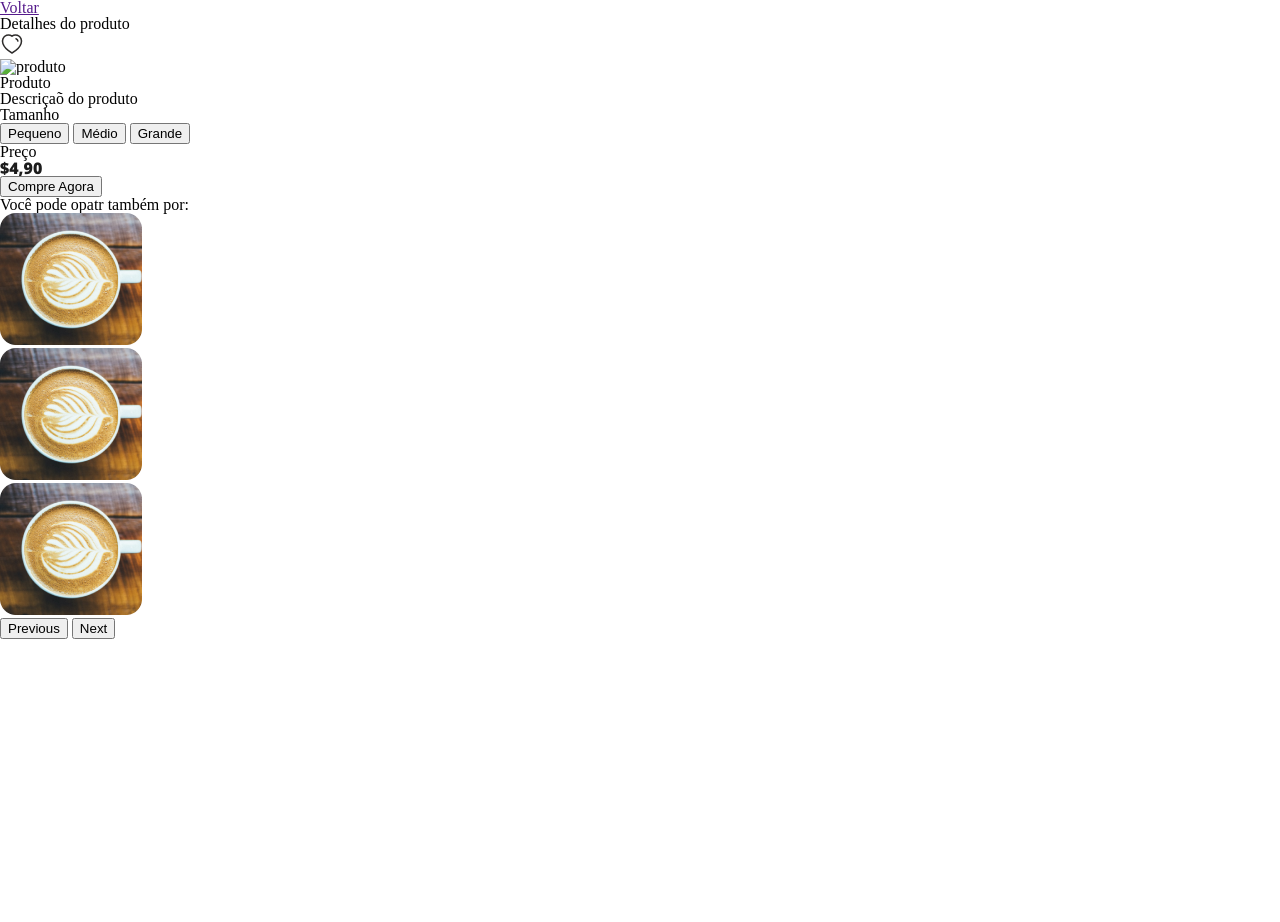
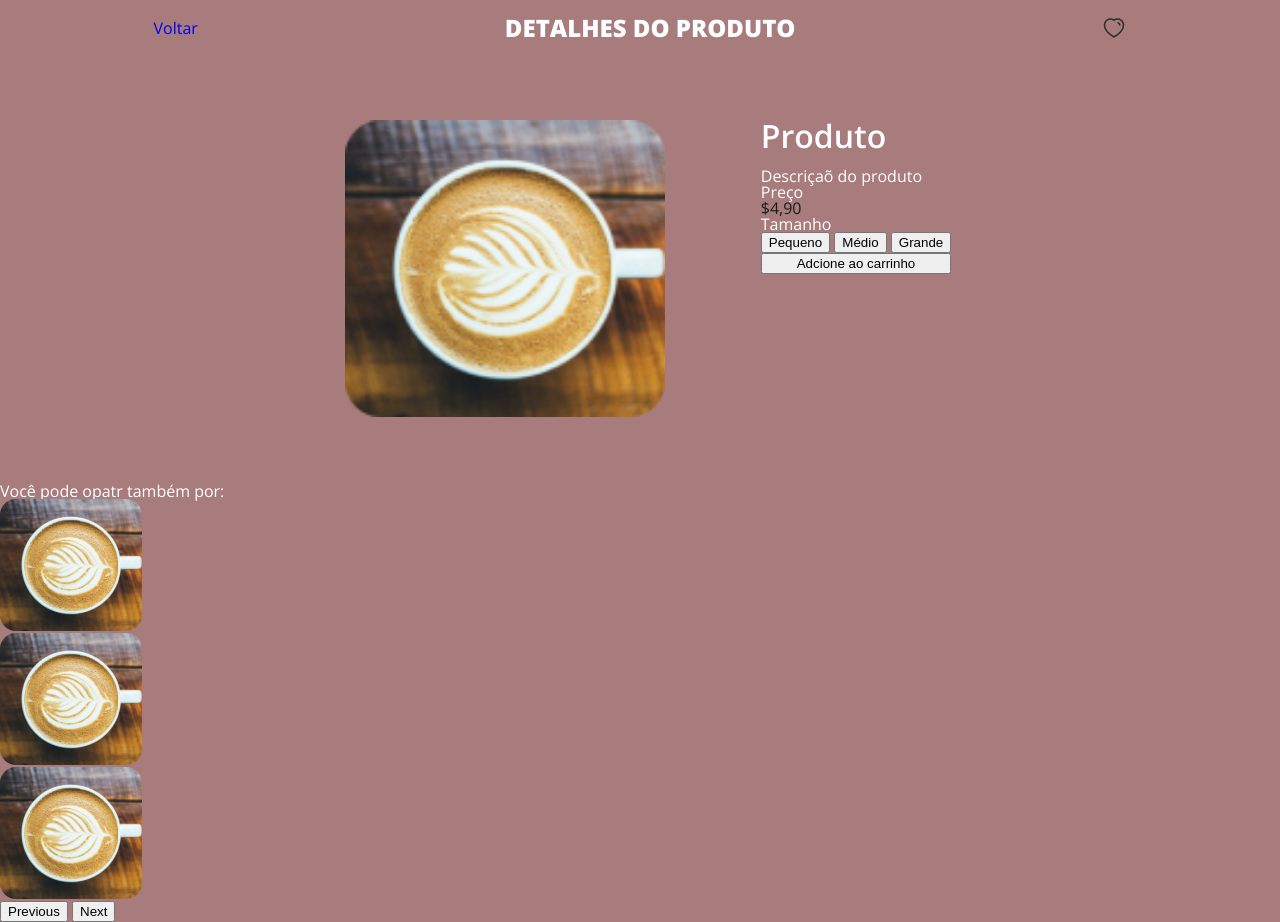
Before and after one commit to FelpsSantosx/Cappucino, a PHP site: page /produto.html in a window 1280 px wide. Before the commit the page ends 639 px from the top, so only its background shows below. Run offline with PHP 8.4, Linux system fonts and the light colour scheme; some libraries are stand-ins or nearby versions.

Commit message:
Produto Commit

```diff
--- /dev/null
+++ b/componentes_css/telaProduto/detalhe.css
@@ -0,0 +1,26 @@
+.tela__produto {
+    background-color: var( --fourth-color);
+    display: flex;
+    flex-direction: column;
+    gap: 3rem;
+    font-family: var(--font);
+    color: var(--font-color-ligth);
+
+}
+
+.tela__detalhe {
+    display: flex;
+    align-items: center;
+    justify-content: space-around;
+    padding: 1rem 0;
+}
+
+.tela__detalhe p {
+    font-size: 1.5rem;
+    font-weight: 800;
+    text-transform: uppercase;
+}
+
+.tela__detalhe a {
+    text-decoration: none;
+}
--- /dev/null
+++ b/componentes_css/telaProduto/sobreProduto.css
@@ -0,0 +1,32 @@
+.box__sobreProduto {
+    display: flex;
+    flex-direction: row;
+    justify-content: center;
+    gap: 5rem;
+    padding: 0 5rem;
+}
+
+.produto__imagem-descricao {
+    padding: 1rem;
+    text-align: center;
+}
+
+.produto__imagem-descricao img {
+    width: 40vh;
+}
+
+.produto__compre {
+    display: flex;
+    flex-direction: column;
+}
+
+.produto__compre h2 {
+    padding: 1rem 0;
+    font-size: 2rem;
+    font-weight: 600;
+}
+
+.produto__compre p {
+    font-size: 1rem;
+    font-weight: 400;
+}
--- a/produto.html
+++ b/produto.html
@@ -14,31 +14,46 @@
 <body>
 
   <main>
-        <section>
+
+    <section class="tela__produto">
+
+      <div class="tela__detalhe">
+        <a href="/">Voltar</a>
+        <p>Detalhes do produto</p>
+        <img src="assents/Heart.svg" alt="curtiu">
+      </div>
+
+      <div class="box__sobreProduto">
+
+        <div class="produto__imagem-descricao">
+          <img src="assents/Cappucino.png" alt="produto">
+        </div>
+
+        <div class="produto__compre">
+
           <div>
-                <a href="">Voltar</a>
-                <p>Detalhes do produto</p>
-                <a href=""><img src="assents/Heart.svg" alt=""></a>
-            </div>
-            <div>
-                <div>
-                    <img src="" alt="produto">
             <h2>Produto</h2>
             <p>Descriçaõ do produto</p>
+            <label for="preco">Preço</label>
+            <p class="preco"> $4,90</p>
           </div>
+
           <div>
             <h3>Tamanho</h3>
             <button>Pequeno</button>
             <button>Médio</button>
             <button>Grande</button>
           </div>
+
+          <button>Adcione ao carrinho</button>
+
+        </div>
+
+
+      </div>
+
       <div>
-                    <label for="preco">Preço</label>
-                    <p class="preco"> $4,90</p>
-                    <button> Compre Agora</button>
-                </div>
-            </div>
-            <div>
+
         <h1>Você pode opatr também por:</h1>
 
         <div id="carouselExample" class="carousel slide">
@@ -63,8 +78,11 @@
           </button>
 
         </div>
+
       </div>
+
     </section>
+
   </main>
 
 </body>
--- a/style.css
+++ b/style.css
@@ -7,6 +7,9 @@
 @import url('componentes_css/telaPrincipal/rodape.css');
 
 @import url('componentes_css/logIn/log-in.css');
+
+@import url('componentes_css/telaProduto/detalhe.css');
+@import url('componentes_css/telaProduto/sobreProduto.css');
 
 
 :root {
```
Also changed, not shown: componentes_css/telaPrincipal/forms.css (+5 -3 lines), index.html (+12 -12 lines). Lines whose indentation alone changed are shown as unchanged.
